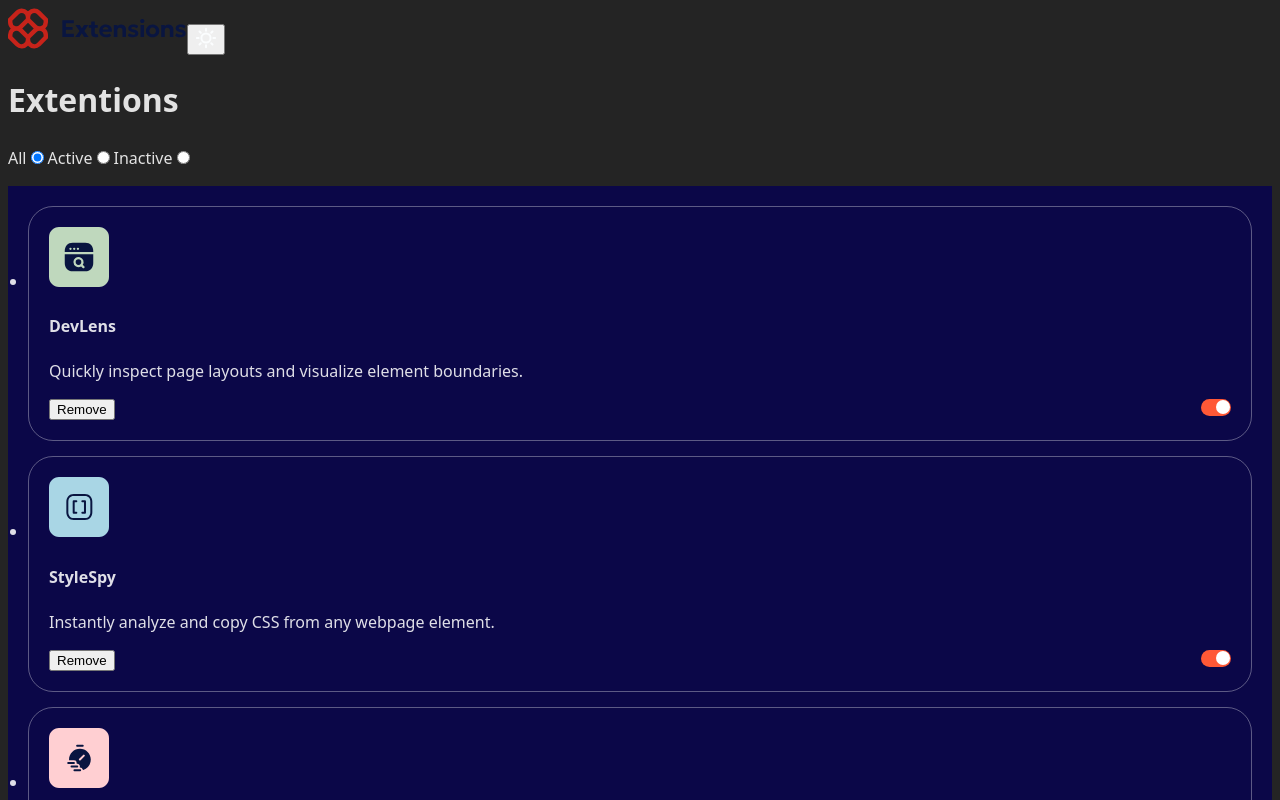
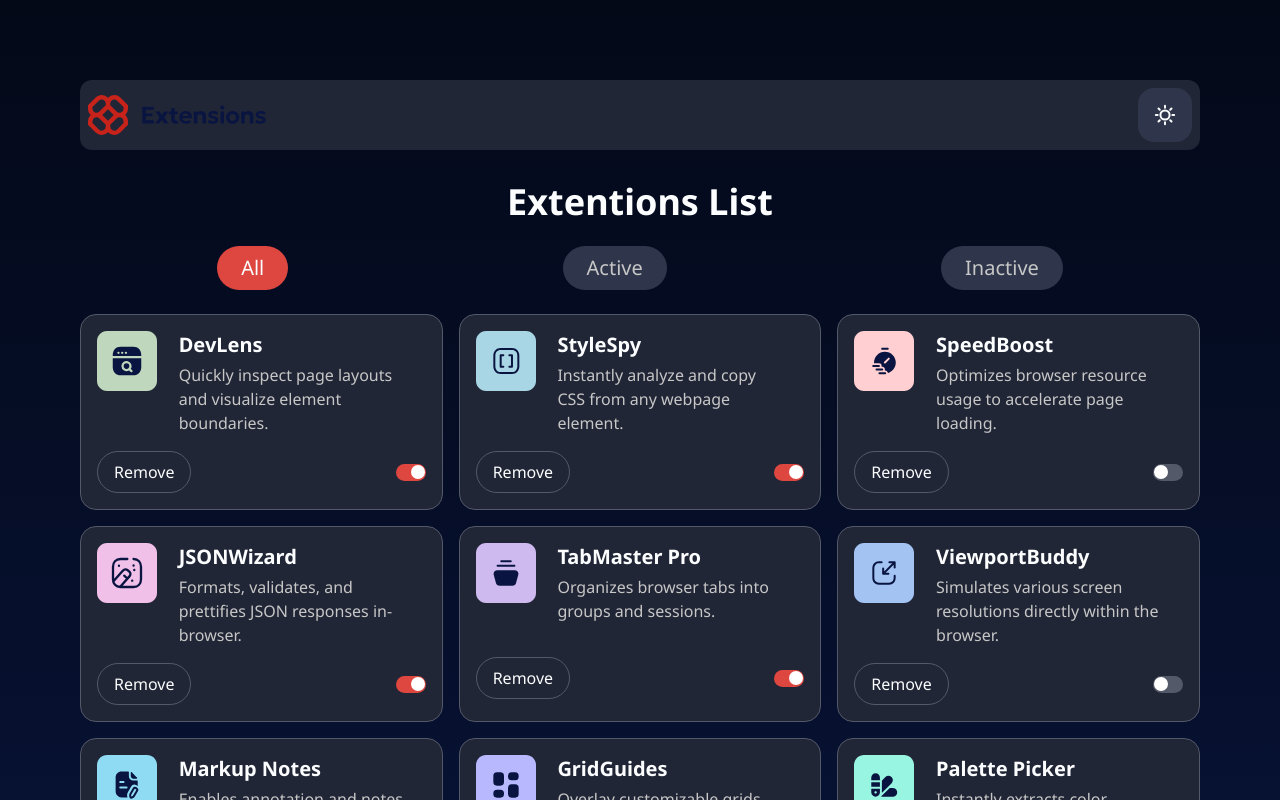
Before and after one commit to LuisOrtega27/browser-extensions-manager-ui-main, a React (Vite) app: page / in a window 1280 px wide. Shown: the top 800 px of the page. Built offline with nearby package versions, Linux system fonts and the light colour scheme.

Commit message:
dark desing done

```diff
--- a/components/ExtentionCard.css
+++ b/components/ExtentionCard.css
@@ -1,29 +1,35 @@
-.ExtentionCard{
-    border: 1px solid #fff5;
-    padding: 20px;
-    border-radius: 25px;
+
+
+.filterRadio:checked + .filterButton{
+    background-color: hsl(3, 71%, 56%);
+    color: var(--color-Neutral900);
+}
+.filterRadio:checked + .filterButton:hover{
+    background-color: hsl(3, 86%, 64%);
 }
 
-.ExtentionCardActions{
-    display: flex;
-
-    justify-content: space-between;
-}
-
-.ExtentionCard input[type="checkbox"]{
-    display: none;
-}
 .ExtentionCard label{
     display: inline-block;
     position: relative;
     width: 30px;
     height: 17px;
-    background-color: rgb(59, 59, 71);
+    background-color: var(--color-Neutral600);
     border-radius: 50px;
     transition: background 0.3s ease-in-out;
+    cursor: pointer;
+}
+.ExtentionCard label:hover{
+    background-color: var(--color-Neutral700);
+
+}
+input[type="checkbox"]{
+    display: none;
 }
 input[type="checkbox"]:checked + label{
-    background-color: rgb(255, 88, 54);
+    background-color: var(--color-Red500);
+}
+input[type="checkbox"]:checked + label:hover{
+    background-color: var(--color-Red700);
 }
 
 .ExtentionCard label::before{
--- a/components/ExtentionCard.jsx
+++ b/components/ExtentionCard.jsx
@@ -32,19 +32,31 @@ const ExtentionCard = ( {extention, setExtentions, extentions} )=>{
     }
 
     return(
-        <li className="ExtentionCard">
+        <li className="
+            bg-Neutral800 ExtentionCard
+            p-4 border border-Neutral600 rounded-2xl
+            flex flex-wrap gap-4
+        ">
 
-            <div>
-                <picture> <img src={logo} alt={logo}/> </picture>
-                <div>
-                    <h4>{name}</h4>
-                    <p>{description}</p>
-                </div>
+            <picture className="w-[20%]"> <img src={logo} alt={logo}/> </picture>
+            <div className="w-[70%]">
+                <h2 className="text-xl font-bold mb-1">{name}</h2>
+                <p className="text-Neutral300">{description}</p>
             </div>
 
-            <div className="ExtentionCardActions">
+            <div className="
+                    my-auto
+                    ExtentionCardActions
+                    w-full
+                    flex justify-between items-center
+                ">
 
-                <button onClick={ ()=> handleRemove(name) }>Remove</button>
+                <button className="
+                    border border-Neutral600 rounded-full
+                    py-2 px-4
+                    hover:bg-Red500
+                    cursor-pointer
+                " onClick={ ()=> handleRemove(name) }>Remove</button>
 
                 <input type="checkbox"
                         checked={isActive}
--- a/components/ExtentionsShowcase.css
+++ /dev/null
@@ -1,7 +0,0 @@
-.ExtentionsShowcase{
-    display: grid;
-    grid-template-columns: 1fr;
-    background-color: rgb(11, 7, 72);
-    padding: 20px;
-    gap: 15px;
-}
--- a/index.html
+++ b/index.html
@@ -1,5 +1,5 @@
 <!doctype html>
-<html lang="en">
+<html lang="en" class="h-full">
   <head>
     <meta charset="UTF-8" />
     <!-- <link rel="icon" type="image/svg+xml" href="/vite.svg" /> -->
@@ -7,8 +7,11 @@
     <meta name="viewport" content="width=device-width, initial-scale=1.0" />
     <title>Frontend Mentor | Browser extensions manager UI</title>
   </head>
-  <body>
-    <div id="root"></div>
+  <body class="h-full">
+
+    <div class="h-full" id="root"></div>
+
     <script type="module" src="/src/main.jsx"></script>
+
   </body>
 </html>
--- a/package.json
+++ b/package.json
@@ -10,8 +10,10 @@
     "preview": "vite preview"
   },
   "dependencies": {
+    "@tailwindcss/vite": "^4.1.7",
     "react": "^19.1.0",
-    "react-dom": "^19.1.0"
+    "react-dom": "^19.1.0",
+    "tailwindcss": "^4.1.7"
   },
   "devDependencies": {
     "@eslint/js": "^9.25.0",
--- a/src/App.jsx
+++ b/src/App.jsx
@@ -1,5 +1,4 @@
 import { useEffect, useState } from "react"
-import '../components/ExtentionsShowcase.css';
 import '../components/ExtentionCard.css'
 import ExtentionCard from "../components/ExtentionCard";
 
@@ -63,35 +62,74 @@ function App() {
 
   return (
     <>
-      <main>
+      <main className="
+            bg-linear-to-b from-darkTop to-darkbottom
+            min-h-full
+            text-Neutral0
+            p-4 lg:p-20
+            font-notoVariable
+      ">
 
         <header>
 
-          <div>
+          <div className="bg-Neutral800 rounded-xl p-2 flex justify-between">
             <img src="./assets/images/logo.svg" alt="./assets/images/logo.svg" />
-            <button><img src="./assets/images/icon-sun.svg" alt="./assets/images/icon-sun.svg" /></button>
+            <button className="bg-Neutral700 hover:bg-Neutral600 p-4 rounded-2xl cursor-pointer"><img src="./assets/images/icon-sun.svg" alt="./assets/images/icon-sun.svg" /></button>
           </div>
 
-          <h1>Extentions</h1>
+          <h1 className="text-Neutral0 text-4xl font-bold text-center mt-8">Extentions List</h1>
 
-          <div className="filterArea">
-              <label htmlFor="all">All</label>
-              <input type="radio" name="selection" id="all" value="all" onChange={ (e)=>handleRadio(e) } defaultChecked/>
+          <div className="filterArea flex justify-around">
 
-              <label htmlFor="active">Active</label>
-              <input type="radio" name="selection" id="active" value="active" onChange={ (e)=>handleRadio(e) } />
+              <input className="filterRadio hidden" type="radio" name="selection" id="all" value="all" onChange={ (e)=>handleRadio(e) } defaultChecked/>
+              <label className="
+                      cursor-pointer
+                      filterButton
+                      bg-Neutral700
+                      hover:bg-Neutral600
+                      text-Neutral300 text-xl
+                      py-2 px-6 my-6
+                      inline-block
+                      rounded-full" htmlFor="all">
+                  All
+              </label>
 
-              <label htmlFor="inactive">Inactive</label>
-              <input type="radio" name="selection" id="inactive" value="inactive" onChange={ (e)=>handleRadio(e) } />
+              <input className="filterRadio hidden" type="radio" name="selection" id="active" value="active" onChange={ (e)=>handleRadio(e) } />
+              <label className="
+                      cursor-pointer
+                      filterButton
+                      bg-Neutral700
+                      hover:bg-Neutral600
+                      text-Neutral300 text-xl
+                      py-2 px-6 my-6
+                      inline-block
+                      rounded-full" htmlFor="active">
+                  Active
+              </label>
+
+              <input className="filterRadio hidden" type="radio" name="selection" id="inactive" value="inactive" onChange={ (e)=>handleRadio(e) } />
+              <label className="
+                      cursor-pointer
+                      filterButton
+                      bg-Neutral700
+                      hover:bg-Neutral600
+                      text-Neutral300 text-xl
+                      py-2 px-6 my-6
+                      inline-block
+                      rounded-full" htmlFor="inactive">
+                  Inactive
+              </label>
+
+
           </div>
 
         </header>
 
-            <ul className="ExtentionsShowcase">
+            <ul className="grid grid-cols-1 sm:grid-cols-2 lg:grid-cols-3 gap-4">
 
             { filteredExtentions.length === 0
               ?
-              <p>There's no items in the list</p>
+              <p className="mx-auto mt-10 text-2xl align-bottom">There's no items in this list</p>
               :
 
               filteredExtentions.map( (extention,index) => {
@@ -102,7 +140,8 @@ function App() {
                     setExtentions={setExtentions}
                     extentions={extentions}
                     index={index}
-                    key={index}/>
+                    key={index}
+                  />
                 )
 
               })
--- a/src/index.css
+++ b/src/index.css
@@ -1,14 +1,71 @@
-:root {
-  font-family: system-ui, Avenir, Helvetica, Arial, sans-serif;
-  line-height: 1.5;
-  font-weight: 400;
+@font-face {
+  font-family: notoItalic;
+  src: url('../assets/fonts/NotoSans-Italic-VariableFont_wdth\,wght.ttf');
+}
 
-  color-scheme: light dark;
-  color: rgba(255, 255, 255, 0.87);
-  background-color: #242424;
+@font-face {
+  font-family: notoVariable;
+  src: url('../assets/fonts/NotoSans-VariableFont_wdth\,wght.ttf');
+}
 
-  font-synthesis: none;
-  text-rendering: optimizeLegibility;
-  -webkit-font-smoothing: antialiased;
-  -moz-osx-font-smoothing: grayscale;
+@import "tailwindcss";
+
+  /* FrontendMentor styles guide */
+
+@theme {
+
+  --font-notoItalic: notoItalic;
+  --font-notoVariable: notoVariable;
+
+
+  --color-regal-blue: #243c5a;
+  /* ## Layout */
+  /*
+    - **Mobile**: 375px
+    - **Desktop**: 1440px
+   */
+
+   /* ## Colors */
+
+  --color-Neutral900: hsl(227, 75%, 14%);
+  --color-Neutral800: hsl(226, 25%, 17%);
+  --color-Neutral700: hsl(225, 23%, 24%);
+  --color-Neutral600: hsl(226, 11%, 37%);
+  --color-Neutral300: hsl(0, 0%, 78%);
+  --color-Neutral200: hsl(217, 61%, 90%);
+  --color-Neutral100: hsl(0, 0%, 93%);
+  --color-Neutral0: hsl(200, 60%, 99%);
+
+  /* ### Red */
+
+  --color-Red400: hsl(3, 86%, 64%);
+  --color-Red500: hsl(3, 71%, 56%);
+  --color-Red700: hsl(3, 77%, 44%);
+
+  /* ### Gradient */
+
+  --color-LightGradient: linear-gradient(180deg, #EBF2FC 0%, #EEF8F9 100%);
+
+  --color-lightTop: #EBF2FC;
+  --color-lightbottom: #EEF8F9;
+
+
+  /* --color-DarkGradient: linear-gradient(180deg, #040918 0%, #091540 100%); */
+
+  --color-darkTop: #040918;
+  --color-darkbottom: #091540;
+
+
+
+  /* ## Typography */
+
+  /* ### Body Copy */
+
+  --FontsizeParagraph: 16px;
+
+  /* ### Font */
+
+  --mentorFamilyNotoSans: url(https://fonts.google.com/noto/specimen/Noto+Sans);
+  --mentorWeights: 400, 500, 700;
+
 }
--- a/vite.config.js
+++ b/vite.config.js
@@ -1,7 +1,10 @@
 import { defineConfig } from 'vite'
 import react from '@vitejs/plugin-react-swc'
+import tailwindcss from '@tailwindcss/vite'
+
 
 // https://vite.dev/config/
 export default defineConfig({
-  plugins: [react()],
+  plugins: [react(),tailwindcss()],
+
 })
```
Also changed, not shown: 1 other file (tests, documents, lock files or other folders).
